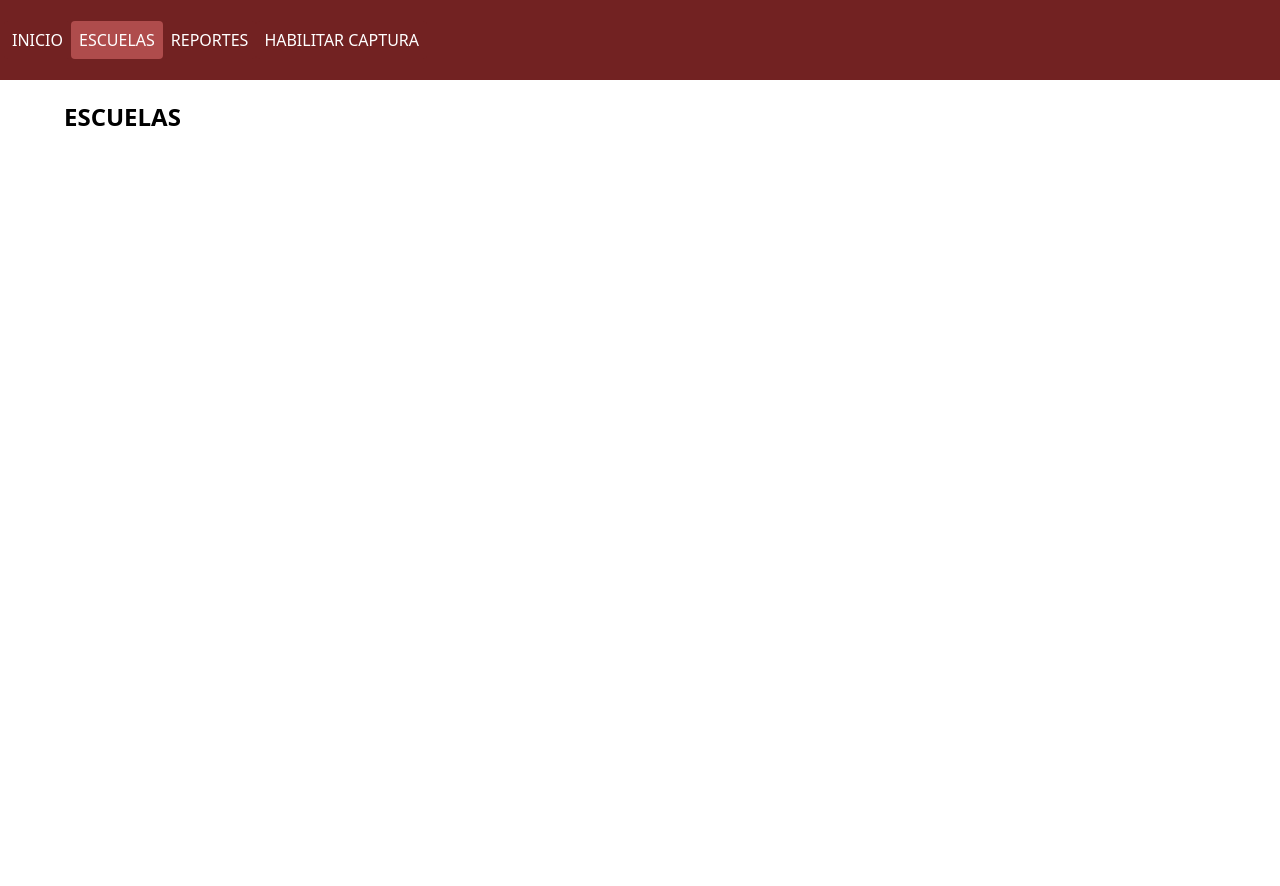
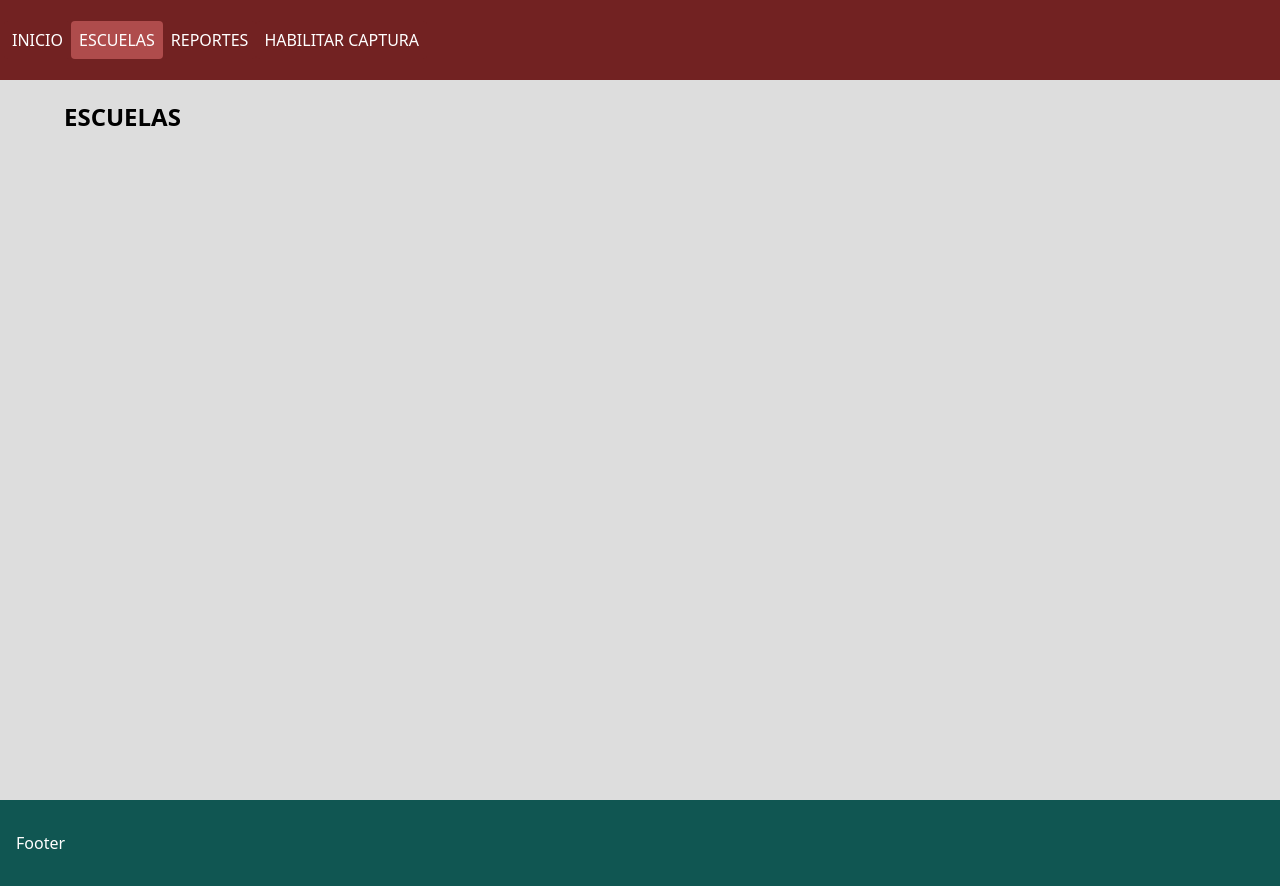
Before and after one commit to MiloJuarez/sce-react, a React app: page / in a window 1280 px wide. Before the commit the page ends 800 px from the top, so only its background shows below. Built offline with nearby package versions, Linux system fonts and the light colour scheme.

Commit message:
Added Footer and styled the Layout

```diff
--- /dev/null
+++ b/src/components/Footer.jsx
@@ -0,0 +1,12 @@
+import React from "react";
+import "@styles/Footer.scss";
+
+const Footer = () => {
+    return (
+        <div className='Footer'>
+            <p className='Footer__copyright'>Footer</p>
+        </div>
+    );
+};
+
+export default Footer;
--- a/src/containers/Layout.jsx
+++ b/src/containers/Layout.jsx
@@ -2,12 +2,14 @@ import React from "react";
 
 import Header from "@components/Header";
 import "@styles/Layout.scss";
+import Footer from "../components/Footer";
 
 const Layout = ({ children }) => {
     return (
         <div className='Layout'>
             <Header />
-            <div>{children}</div>
+            <div className='Layout__pages'>{children}</div>
+            <Footer />
         </div>
     );
 };
--- /dev/null
+++ b/src/styles/Footer.scss
@@ -0,0 +1,13 @@
+@use "vars";
+
+.Footer {
+    width: vars.$wFull;
+    min-height: vars.$nhHeader;
+    padding: vars.$pContainer;
+    background-color: vars.$green;
+    box-sizing: border-box;
+}
+.Footer__copyright {
+    font-size: vars.$mdFont;
+    color: vars.$white;
+}
--- a/src/styles/Layout.scss
+++ b/src/styles/Layout.scss
@@ -1,5 +1,10 @@
 @use "vars";
 
 .Layout {
+    background-color: vars.$bg;
+    box-sizing: border-box;
+}
+.Layout__pages {
+    min-height: vars.$mhContent;
     padding: vars.$nhHeader vars.$pPages;
 }
--- a/src/styles/_vars.scss
+++ b/src/styles/_vars.scss
@@ -18,6 +18,7 @@ $maxWidth: 1920px;
 //! HEIGTHs
 $nhHeader: 80px;
 $hHeader: 55px;
+$mhContent: 80vh;
 
 //* MARGINS VARS
 $bMargin: 16px;
```
